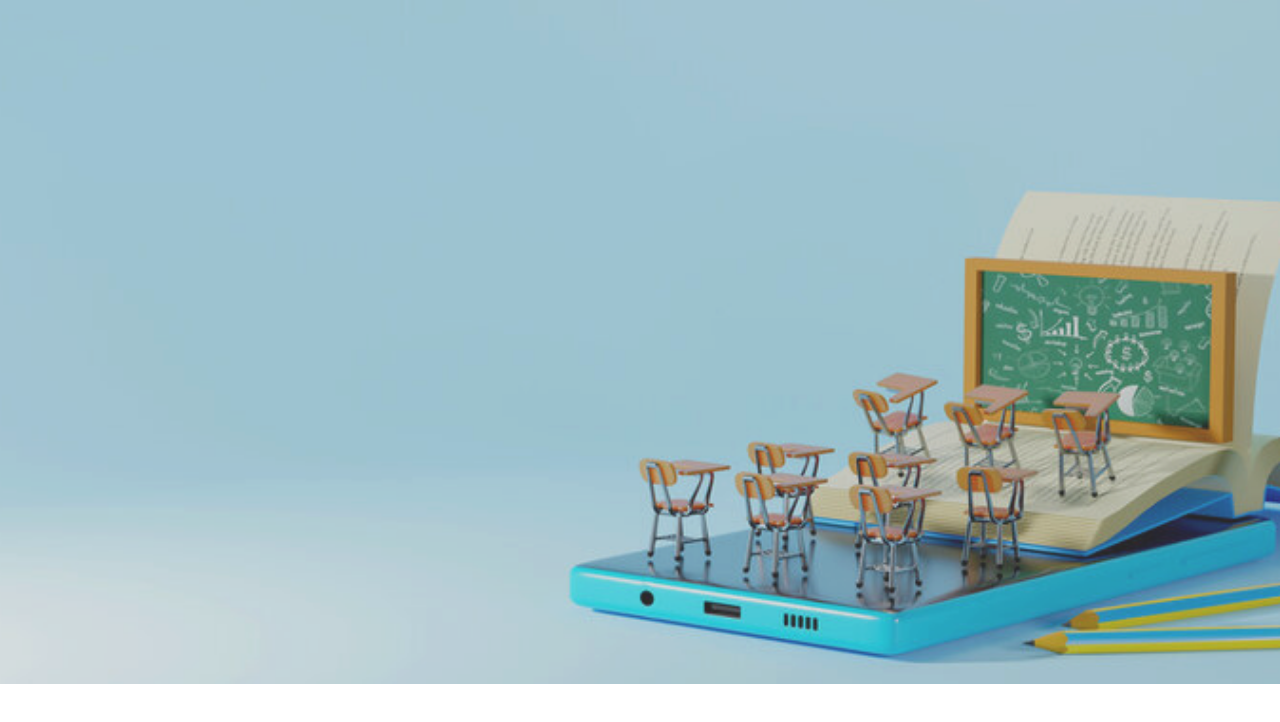
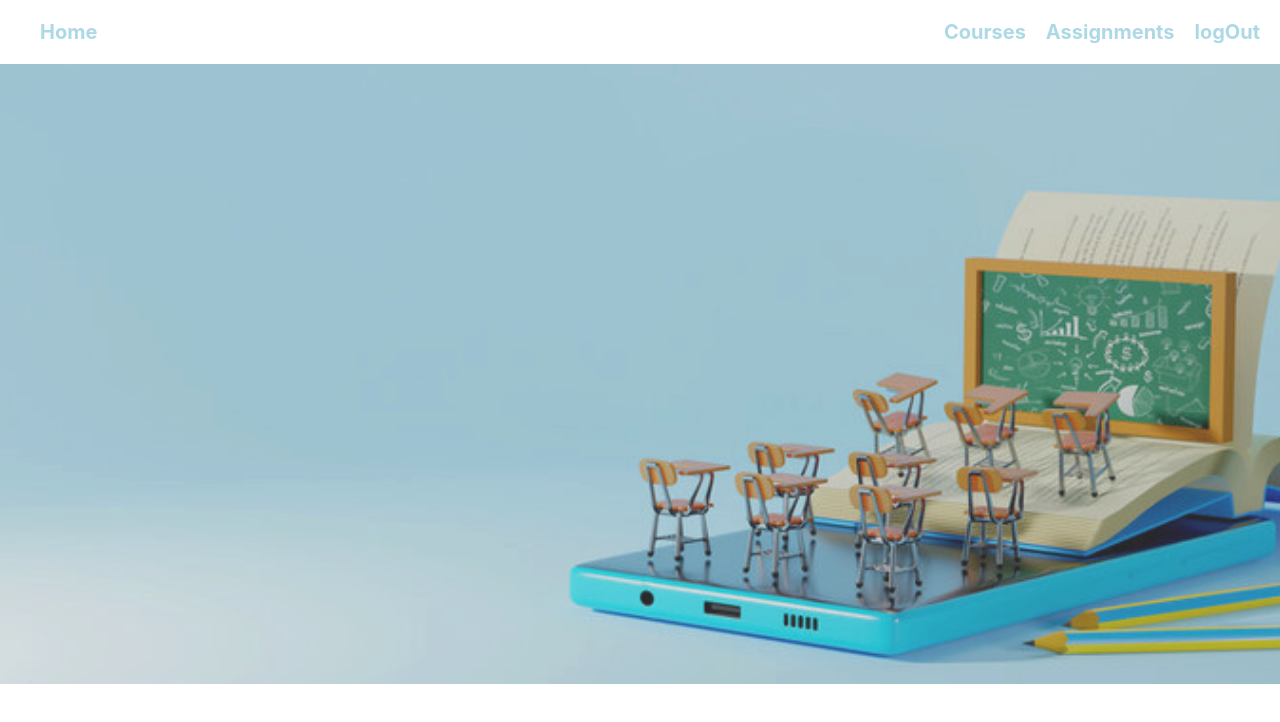
Before and after one commit to noormesslmani/e-learn, a React (Create React App) app in the folder e-learn-frontend/: page /home-student in a window 1280 px wide. Before the commit this address had no page. Shown: the top 722 px of the page. Built offline with nearby package versions, Linux system fonts and the light colour scheme.

Commit message:
frontend: created a nav bar for students

```diff
--- a/e-learn-frontend/src/App.js
+++ b/e-learn-frontend/src/App.js
@@ -1,14 +1,14 @@
-import './App.css';
 import React from 'react';
 import { BrowserRouter as Router, Routes, Route } from 'react-router-dom';
 import Home from './components/pages/Home';
+import HomeStudent from './components/pages/HomeStudent';
 function App() {
-  console.log('hi from home')
   return (
     <>
       <Router>
         <Routes>
           <Route path='/' exact element={<Home/>} />
+          <Route path='/home-student' element={<HomeStudent/>} />
         </Routes>
       </Router>
     </>
--- /dev/null
+++ b/e-learn-frontend/src/Student.css
@@ -0,0 +1,13 @@
+.navbar{
+    display:flex;
+    justify-content: space-between;
+    padding: 20px;
+    background-color: white;
+    font-size: 20px;
+    font-weight: bold;
+}
+.navlinks{
+    margin-left: 20px;
+    text-decoration: none;
+    color:lightblue;
+}
--- a/e-learn-frontend/src/components/login.js
+++ b/e-learn-frontend/src/components/login.js
@@ -1,8 +1,9 @@
 import React, {useState} from 'react';
 import '../App.css'
 import axios from 'axios';
+import { useNavigate } from "react-router-dom";
 export default function LoginForm({ displayLogin, handleSwitch }) {
-
+  const navigate = useNavigate();
   const [email, setEmail] = useState('');
   const [password, setPassword] = useState('');
   const [error, setError] = useState(false);
@@ -38,6 +39,7 @@ export default function LoginForm({ displayLogin, handleSwitch }) {
           // console.log(JSON.parse(localStorage.getItem('user')))
           // console.log(localStorage);
           setInvalid(false);
+          navigate("/home-student");
         }
         else{
           setInvalid(true);
--- /dev/null
+++ b/e-learn-frontend/src/components/navbarStudent.js
@@ -0,0 +1,17 @@
+import React, {useState} from 'react';
+import '../Student.css'
+import { Link } from 'react-router-dom';
+import axios from 'axios';
+import { useNavigate } from "react-router-dom";
+export default function Navbar() {
+    return (
+        <nav className='navbar'>
+            <Link className='navlinks'>Home</Link>
+            <div>
+                <Link className='navlinks'>Courses</Link>
+                <Link className='navlinks'>Assignments</Link>
+                <Link className='navlinks'>logOut</Link>
+            </div>
+        </nav>
+    );
+}
--- /dev/null
+++ b/e-learn-frontend/src/components/pages/HomeStudent.js
@@ -0,0 +1,17 @@
+import '../../Student.css';
+import React, { useState } from 'react';
+import { BrowserRouter as Routes, Route } from 'react-router-dom';
+import Navbar from '../navbarStudent';
+function HomeStudent() {
+    console.log(localStorage);
+    return (
+        <>
+            <Navbar/>
+            {/* <Routes>
+            <Route path='/' exact element={<Home/>} />
+            <Route path='/home-student' element={<HomeStudent/>} />
+            </Routes> */}
+        </>
+    );
+}
+export default HomeStudent;
```
Also changed, not shown: e-learn-frontend/src/App.css (line endings or trailing spaces).
